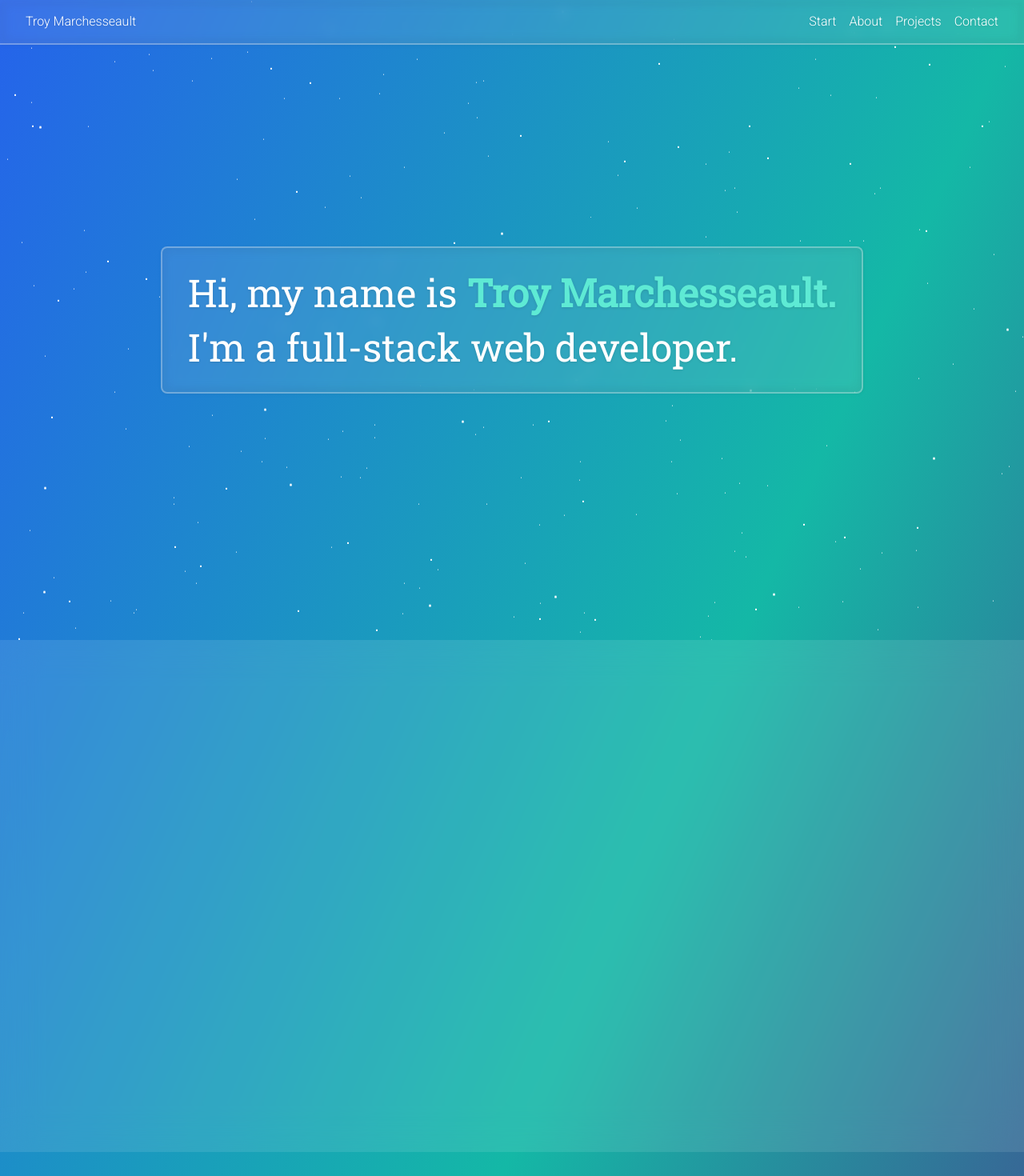
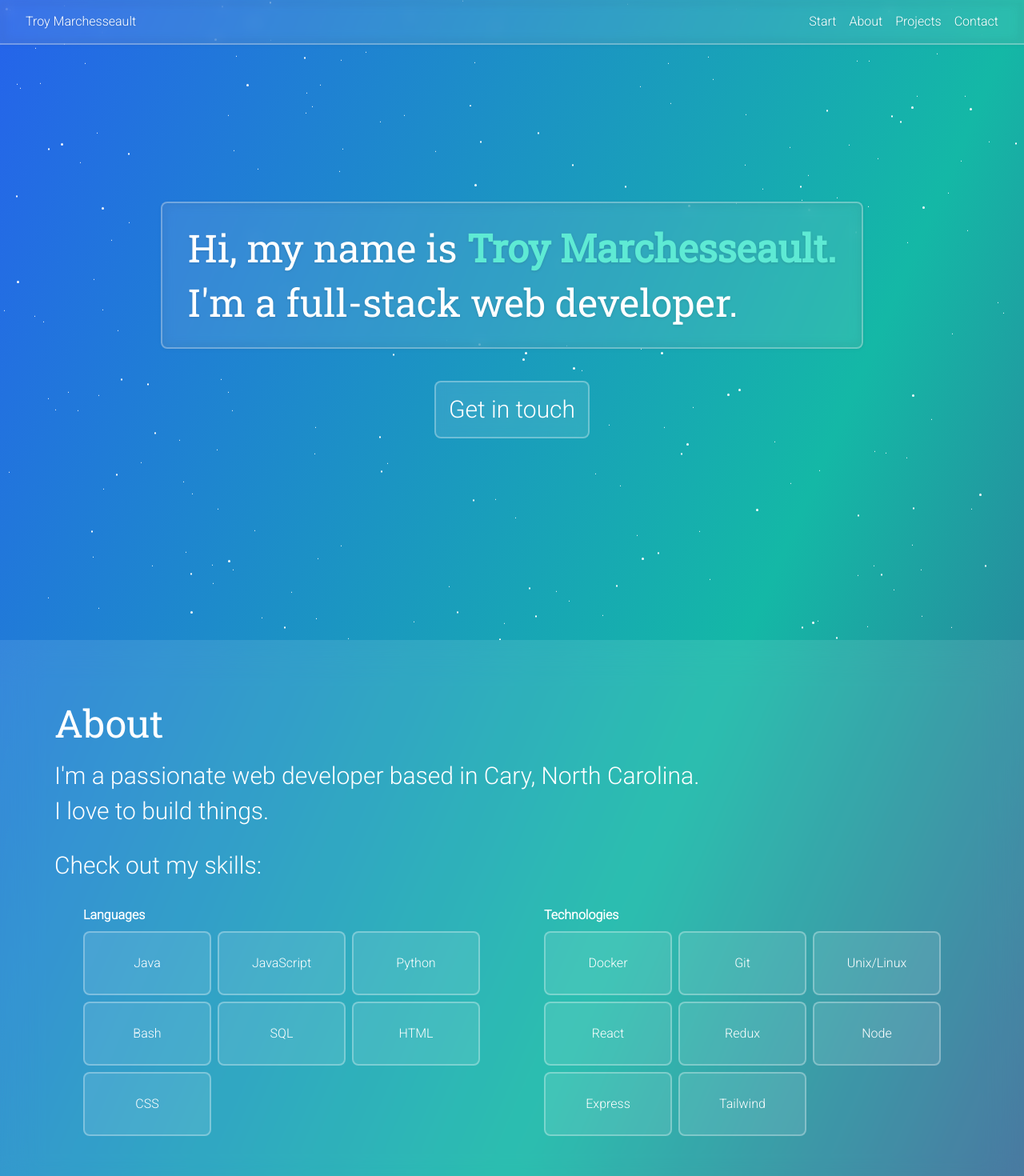
Before and after one commit to TMarche/my-portfolio-05, a React (Vite) app: page / in a window 1280 px wide. Shown: the top 1470 px of the page at 80% size. Built offline with nearby package versions, Linux system fonts and the light colour scheme.

Commit message:
Add 'About' section

```diff
--- a/package.json
+++ b/package.json
@@ -14,7 +14,8 @@
     "framer-motion": "^10.12.17",
     "react": "^18.2.0",
     "react-dom": "^18.2.0",
-    "react-intersection-observer": "^9.5.2"
+    "react-intersection-observer": "^9.5.2",
+    "typewriter-effect": "^2.20.1"
   },
   "devDependencies": {
     "@types/react": "^18.0.37",
--- a/src/App.tsx
+++ b/src/App.tsx
@@ -1,6 +1,7 @@
-import { useRef } from "react";
+import { useRef, useEffect } from "react";
 import Navigation from "./components/Navigation";
 import "./stars.sass";
+import About from "./components/_About/_About";
 
 function App() {
     const ref = useRef<HTMLDivElement>(null);
@@ -17,7 +18,7 @@ function App() {
     return (
         <div
             ref={ref}
-            className="bg-gradient-to-br from-blue-600 via-teal-500 to-purple-900 font-roboto scroll-smooth"
+            className="bg-gradient-to-br from-blue-600 via-teal-500 to-purple-900 text-white font-roboto scroll-smooth"
         >
             <Navigation
                 executeScroll={executeScroll}
@@ -30,10 +31,10 @@ function App() {
             <div
                 ref={startRef}
                 id="star-container"
-                className="relative min-h-screen flex flex-row justify-center items-center"
+                className="relative min-h-screen flex flex-col gap-10 justify-center items-center"
             >
                 <div
-                    className="z-10 flex flex-col gap-5 text-white drop-shadow
+                    className="z-10 flex flex-col gap-5 drop-shadow
                         border-2 border-white p-8 rounded-lg bg-white bg-opacity-10
                         font-roboto-slab backdrop-blur border-opacity-30
                     "
@@ -44,23 +45,28 @@ function App() {
                             Troy Marchesseault.
                         </span>
                     </div>
-                    <div className="text-5xl">
+                    <div id="description" className="text-5xl">
                         I'm a full-stack web developer.
                     </div>
                 </div>
+                <button
+                    className="z-10 text-3xl p-4 border-2
+                        border-white rounded-lg bg-white bg-opacity-10
+                        backdrop-blur border-opacity-30
+                        hover:bg-opacity-40 hover:border-opacity-60 duration-300
+                    "
+                    onClick={() => {
+                        executeScroll(contactRef);
+                    }}
+                >
+                    Get in touch
+                </button>
                 <div id="stars" className="absolute top-0 left-0 h-full" />
                 <div id="stars2" className="absolute top-0 left-0 h-full" />
                 <div id="stars3" className="absolute top-0 left-0 h-full" />
             </div>
             {/* About */}
-            <div className="relative min-h-[80vh]">
-                {/* About Scroll Target */}
-                <div
-                    ref={aboutRef}
-                    className="absolute -top-14 h-14 w-full"
-                ></div>
-                <div className="absolute top-0 left-0 h-full w-full bg-white bg-opacity-10 backdrop-blur-xl"></div>
-            </div>
+            <About aboutRef={aboutRef} />
             {/* Projects */}
             <div className="relative min-h-screen">
                 {/* Projects Scroll Target */}
--- /dev/null
+++ b/src/components/_About/SkillCard.tsx
@@ -0,0 +1,13 @@
+function SkillCard({ skill }: { skill: string }) {
+    return (
+        <div
+            className="h-20 w-40 bg-white bg-opacity-10 rounded-lg flex flex-row justify-center items-center
+                border-2 border-white border-opacity-30
+            "
+            key={skill}
+        >
+            <div>{skill}</div>
+        </div>
+    );
+}
+export default SkillCard;
--- /dev/null
+++ b/src/components/_About/_About.tsx
@@ -0,0 +1,61 @@
+import SkillCard from "./SkillCard";
+
+const skills = {
+    languages: ["Java", "JavaScript", "Python", "Bash", "SQL", "HTML", "CSS"],
+    technologies: [
+        "Docker",
+        "Git",
+        "Unix/Linux",
+        "React",
+        "Redux",
+        "Node",
+        "Express",
+        "Tailwind",
+    ],
+};
+
+function _About({ aboutRef }: { aboutRef: React.RefObject<HTMLDivElement> }) {
+    return (
+        <section
+            className="relative bg-white bg-opacity-10 backdrop-blur-xl
+            flex flex-col items-center py-20
+        "
+        >
+            {/* About Scroll Target */}
+            <div ref={aboutRef} className="absolute -top-14 h-14 w-full" />
+            {/* About Content */}
+            <div className="w-full max-w-[1144px]">
+                <h2 className="text-5xl font-roboto-slab mb-6">About</h2>
+                <p className="text-3xl mb-2">
+                    I'm a passionate web developer based in Cary, North
+                    Carolina.
+                </p>
+                <p className="text-3xl mb-8">I love to build things.</p>
+                <p className="text-3xl mb-8">Check out my skills:</p>
+                <div className="flex flex-row gap-2">
+                    <div className="flex-1 flex flex-row justify-center items-center">
+                        <div>
+                            <h3 className="font-bold mb-2">Languages</h3>
+                            <div className="grid grid-cols-3 gap-2">
+                                {skills.languages.map((skill) => (
+                                    <SkillCard skill={skill} />
+                                ))}
+                            </div>
+                        </div>
+                    </div>
+                    <div className="flex-1 flex flex-row justify-center items-center">
+                        <div>
+                            <h3 className="font-bold mb-2">Technologies</h3>
+                            <div className="grid grid-cols-3 gap-2">
+                                {skills.technologies.map((skill) => (
+                                    <SkillCard skill={skill} />
+                                ))}
+                            </div>
+                        </div>
+                    </div>
+                </div>
+            </div>
+        </section>
+    );
+}
+export default _About;
```
Also changed, not shown: 1 other file (tests, documents, lock files or other folders).
